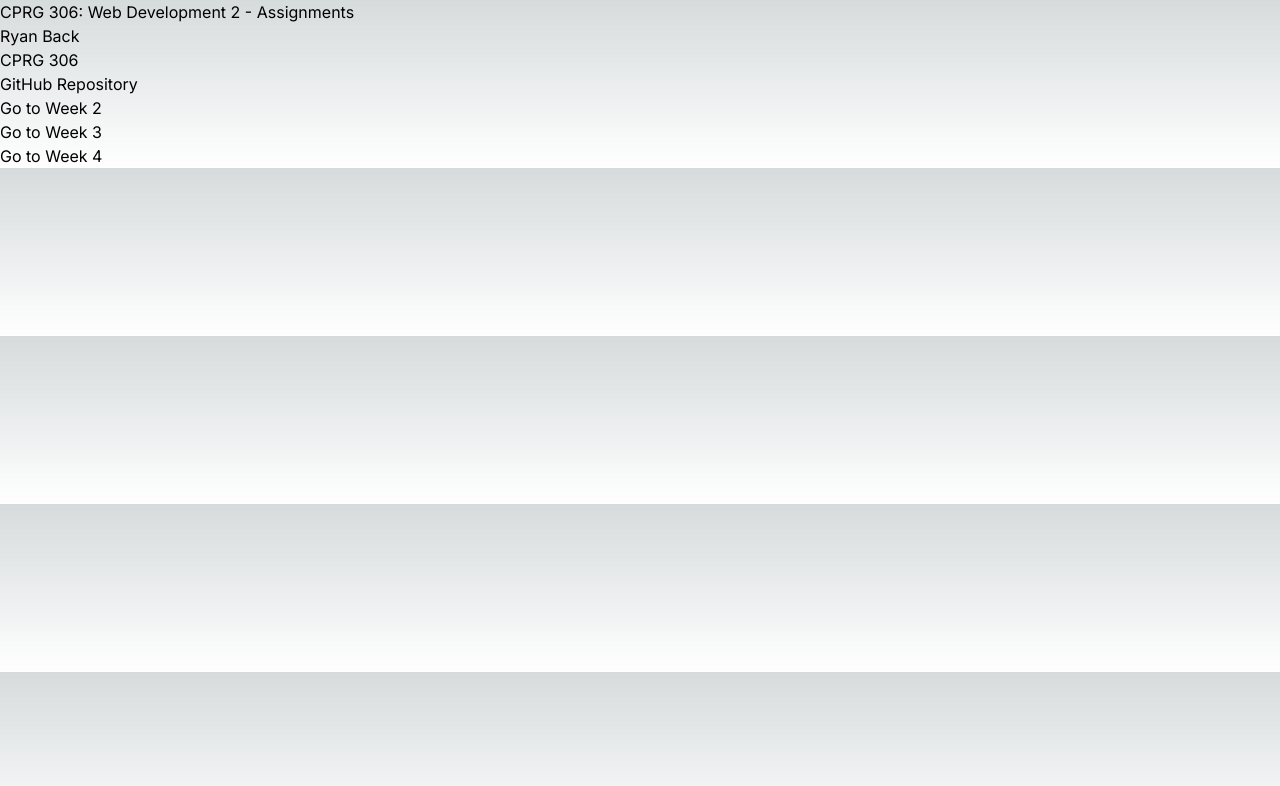
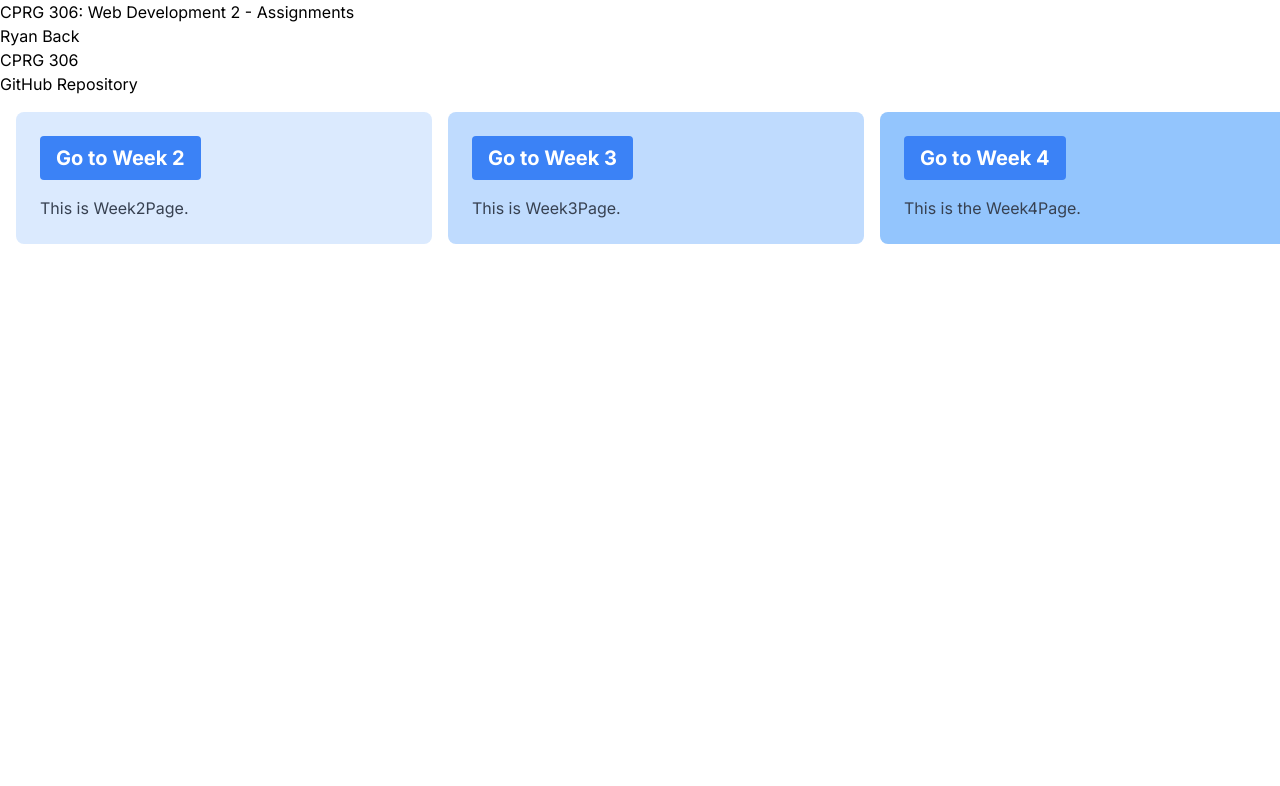
Before and after one commit to ho0405/cprg306-assignments, a Next.js app: page / in a window 1280 px wide. Shown: the top 786 px of the page. Built offline with nearby package versions, Linux system fonts and the light colour scheme.

Commit message:
week4 are done

```diff
--- a/app/globals.css
+++ b/app/globals.css
@@ -2,9 +2,9 @@
 @tailwind components;
 @tailwind utilities;
 
-:root {
+/*:root {
   --foreground-rgb: 0, 0, 0;
-  --background-start-rgb: 214, 219, 220;
+  --background-start-rgb: 191, 219, 254;
   --background-end-rgb: 255, 255, 255;
 }
 
@@ -25,3 +25,4 @@ body {
     )
     rgb(var(--background-start-rgb));
 }
+*/
--- a/app/page.js
+++ b/app/page.js
@@ -1,18 +1,39 @@
 import Link from 'next/link';
 import StudentInfo from './StudentInfo';
+import { Week3Page } from './week3/page';
+import { Week4Page } from './week4/page';
+import Week2Page from './week2/page';
 
 const HomePage = () => {
   return (
     <div>
       <h1>CPRG 306: Web Development 2 - Assignments</h1>
       <StudentInfo />
-      <Link href="/week2">Go to Week 2</Link>
-      <br></br>
-      <Link href="/week3">Go to Week 3</Link>
-      <br></br>
-      <Link href="/week4">Go to Week 4</Link>
+
+
+
+
+      <div class="flex flex-row gap-4 m-4 w-full">
+  <div class="flex-1 bg-blue-100 p-6 rounded-lg">
+    <h2 class="mb-4 text-xl font-bold text-gray-900"><button class="bg-blue-500 hover:bg-blue-700 active:bg-yellow-700 text-white font-bold py-2 px-4 rounded">
+    <Link href="/week2">Go to Week 2</Link>
+</button></h2>
+    <p class="text-gray-700">
+      This is Week2Page.
+    </p>
+  </div>
+  <div class="flex-1 bg-blue-200 p-6 rounded-lg">
+    <h2 class="mb-4 text-xl font-bold text-gray-900"><button class="bg-blue-500 hover:bg-blue-700 active:bg-yellow-700 text-white font-bold py-2 px-4 rounded"><Link href="/week3">Go to Week 3</Link></button></h2>
+    <p class="text-gray-700">This is Week3Page.</p>
+  </div>
+  <div class="flex-1 bg-blue-300 p-6 rounded-lg">
+    <h2 class="mb-4 text-xl font-bold text-gray-900"><button class="bg-blue-500 hover:bg-blue-700 active:bg-yellow-700 text-white font-bold py-2 px-4 rounded"><Link href="/week4">Go to Week 4</Link></button></h2>
+    <p class="text-gray-700">This is the Week4Page.</p>
+  </div>
+</div>
     </div>
   );
 };
 
+
 export default HomePage;
--- a/app/week3/page.js
+++ b/app/week3/page.js
@@ -1,7 +1,7 @@
 import Link from 'next/link';
 import ItemList from './item-list';
 
-export function Page() {
+export function Week3Page() {
   return (
     <main>
       <h1 className="text-2xl font-bold">Shopping List</h1>
@@ -11,4 +11,4 @@ export function Page() {
   );
 }
 
-export default Page;
+export default Week3Page;
--- a/app/week4/new-item.js
+++ b/app/week4/new-item.js
@@ -0,0 +1,70 @@
+// "use client" directive - I am not familiar with this directive. Make sure you include it correctly.
+"use client";
+
+
+import { useState } from 'react';
+
+function NewItem() {
+  const [name, setName] = useState('');
+  const [quantity, setQuantity] = useState(1);
+  const [category, setCategory] = useState('produce');
+  const [eventCreated, setEventCreated] = useState(false);
+
+  const handleSubmit = (event) => {
+    event.preventDefault();
+
+    const item = { name, quantity, category };
+    console.log(item);
+    alert(`Name: ${name}\nQuantity: ${quantity}\nCategory: ${category}`);
+    setName('');
+    setQuantity(1);
+    setCategory('produce');
+  };
+
+  return (
+    <main>
+    <div className="min-h-screen bg-blue-gray-100 flex items-center justify-center">
+        {eventCreated && (
+          <div className="absolute top-0 mt-8 text-2xl text-yellow-400">
+            Item Created
+          </div>
+        )}
+        <div className="w-full max-w-md bg-white p-8 rounded-lg shadow-md">
+          <h1 className="text-2xl text-gray-800 font-bold mb-8">
+            Create New Item
+          </h1>
+    <form onSubmit={handleSubmit} className="block mb-4">
+      <input
+        type="text"
+        value={name}
+        onChange={(e) => setName(e.target.value)}
+        required
+        className="mt-1 p-1 block w-full rounded-md text-black bg-gray-100 focus:bg-white"
+      />
+      <input
+        type="number"
+        min="1"
+        max="99"
+        value={quantity}
+        onChange={(e) => setQuantity(Number(e.target.value))}
+        required
+        className="mt-1 p-1 block w-full rounded-md text-black bg-gray-100 focus:bg-white"
+      />
+      <select
+        value={category}
+        onChange={(e) => setCategory(e.target.value)}
+        className="mt-1 p-1 block w-full rounded-md text-black bg-gray-100 focus:bg-white"
+      >
+
+        <option value="produce">Produce</option>
+
+      </select>
+      <button type="submit" className="w-full py-2 px-4 bg-sky-600 hover:bg-sky-500 rounded-md text-white">Add Item</button>
+    </form>
+    </div>
+    </div>
+    </main>
+  );
+}
+
+export default NewItem;
--- a/app/week4/page.js
+++ b/app/week4/page.js
@@ -0,0 +1,15 @@
+import NewItem from './new-item';
+import Link from 'next/link';
+
+
+function Week4Page() {
+  return (
+    <div className="week4">
+      <NewItem />
+      <Link href="/">Go to home</Link>
+    </div>
+
+  );
+}
+
+export default Week4Page;
```
